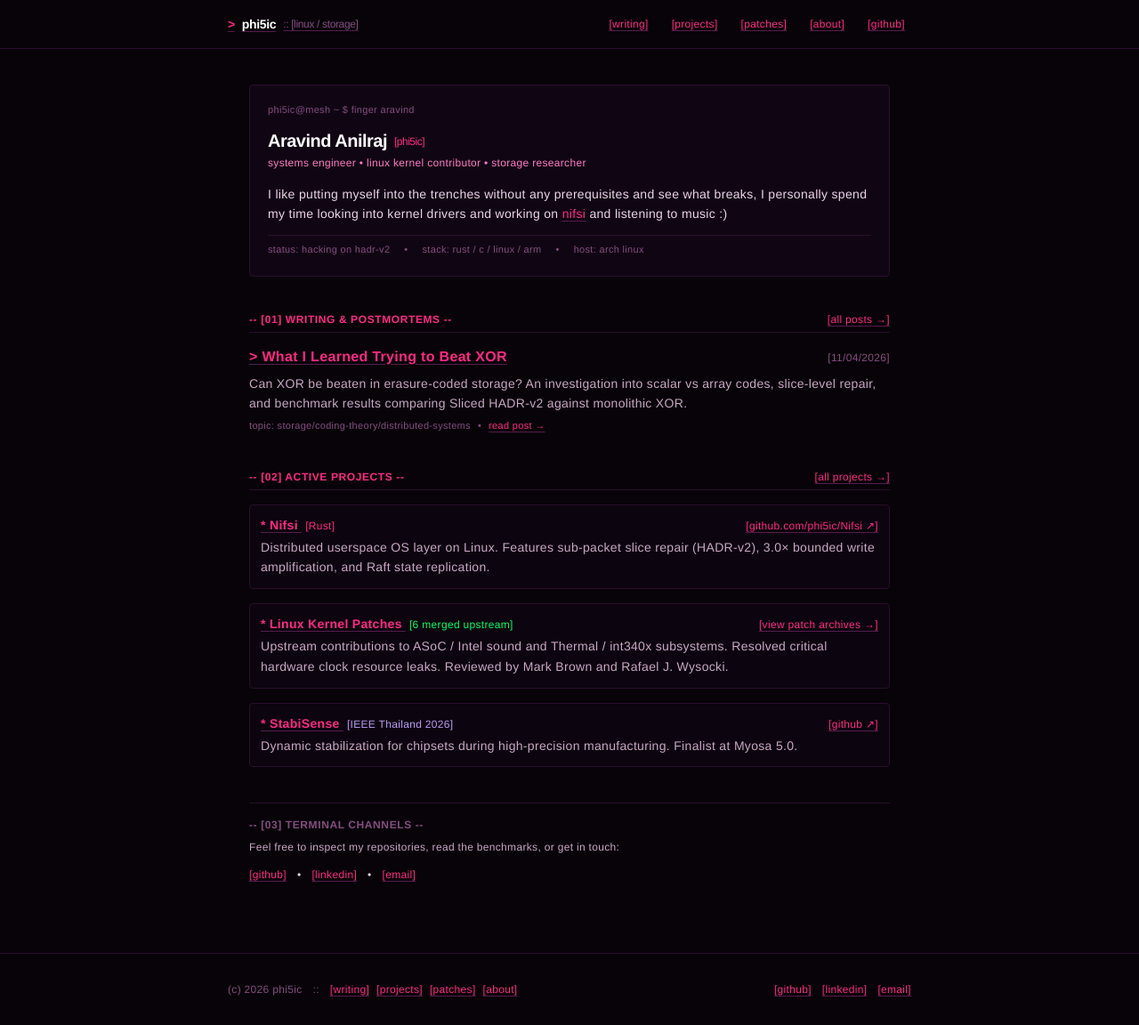
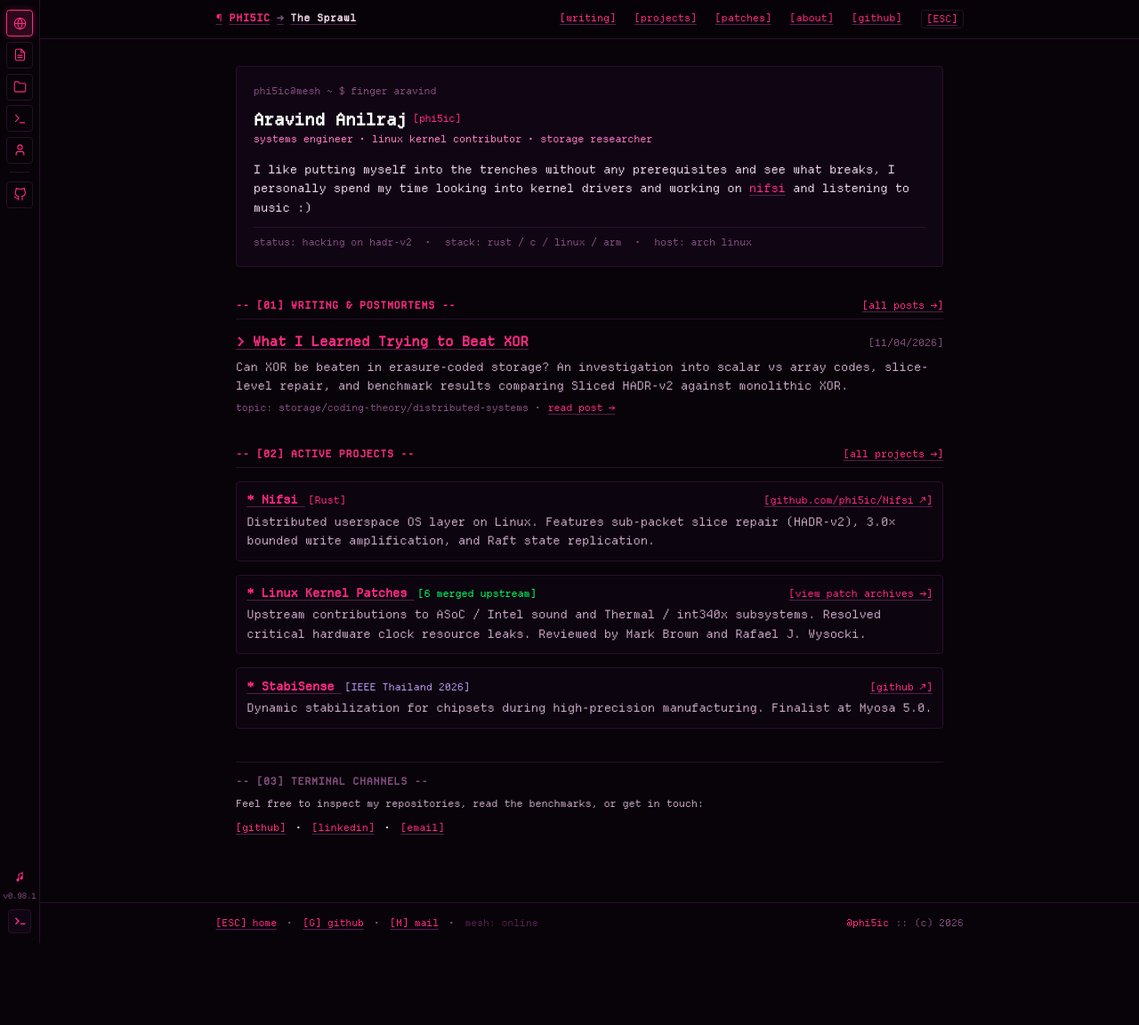
Before and after one commit to phi5ic/phi5ic.github.io, an Astro site: page / in a window 1280 px wide. Shown: the whole page at 89% size. After the commit the page ends 1060 px from the top, so only its background shows below. Built offline with nearby package versions, Linux system fonts and the light colour scheme; Astro itself is replaced by a stand-in of ours; a web font is replaced by a local one.

Commit message:
Implement Cyberspace.online UI shell with Departure Mono font and sidebar dock

```diff
--- a/src/components/Footer.astro
+++ b/src/components/Footer.astro
@@ -1,23 +1,24 @@
 ---
 ---
 
-<footer class="border-t border-[#2a0e2e] mt-20 py-8 text-xs text-[#854d80] font-mono">
-  <div class="max-w-3xl mx-auto flex flex-col sm:flex-row items-center justify-between gap-4 px-4 sm:px-0">
-    <div class="flex items-center gap-3">
-      <span>(c) 2026 phi5ic</span>
-      <span>::</span>
-      <nav class="inline-flex items-center gap-2">
-        <a href="/posts/" class="text-[#ff2a85] hover:text-[#ff79c6] no-underline">[writing]</a>
-        <a href="/projects/" class="text-[#ff2a85] hover:text-[#ff79c6] no-underline">[projects]</a>
-        <a href="/patches/" class="text-[#ff2a85] hover:text-[#ff79c6] no-underline">[patches]</a>
-        <a href="/about/" class="text-[#ff2a85] hover:text-[#ff79c6] no-underline">[about]</a>
-      </nav>
+<footer class="border-t border-[#2a0e2e] mt-20 py-4 px-4 sm:px-6 text-xs text-[#854d80] select-none bg-[#070308]">
+  <div class="max-w-4xl mx-auto flex flex-col sm:flex-row items-center justify-between gap-3">
+    <!-- Cyberspace-style hotkey status -->
+    <div class="flex flex-wrap items-center gap-3 text-[11px]">
+      <a href="/" class="text-[#854d80] hover:text-[#ff2a85] no-underline">[ESC] home</a>
+      <span>&bull;</span>
+      <a href="https://github.com/phi5ic" target="_blank" rel="noopener noreferrer" class="text-[#854d80] hover:text-[#ff2a85] no-underline">[G] github</a>
+      <span>&bull;</span>
+      <a href="mailto:aravindanilraj0702@gmail.com" class="text-[#854d80] hover:text-[#ff2a85] no-underline">[M] mail</a>
+      <span>&bull;</span>
+      <span class="text-[#551c50]">mesh: online</span>
     </div>
 
-    <div class="flex items-center gap-3">
-      <a href="https://github.com/phi5ic" target="_blank" rel="noopener noreferrer" class="no-underline text-[#ff2a85] hover:text-[#ff79c6]">[github]</a>
-      <a href="https://www.linkedin.com/in/aravind-anilraj/" target="_blank" rel="noopener noreferrer" class="no-underline text-[#ff2a85] hover:text-[#ff79c6]">[linkedin]</a>
-      <a href="mailto:aravindanilraj0702@gmail.com" class="no-underline text-[#ff2a85] hover:text-[#ff79c6]">[email]</a>
+    <!-- Identity & copyright -->
+    <div class="flex items-center gap-2 text-[11px]">
+      <span class="text-[#ff2a85]">@phi5ic</span>
+      <span>::</span>
+      <span>(c) 2026</span>
     </div>
   </div>
 </footer>
--- a/src/components/Header.astro
+++ b/src/components/Header.astro
@@ -1,4 +1,15 @@
 ---
+const pathname = Astro.url.pathname;
+const cleanPath = pathname.replace(/\/$/, '');
+const isHome = cleanPath === '' || cleanPath === '/';
+
+// Determine active section name
+let sectionName = 'The Sprawl';
+if (cleanPath.startsWith('/posts')) sectionName = 'Writing';
+else if (cleanPath.startsWith('/projects')) sectionName = 'Projects';
+else if (cleanPath.startsWith('/patches')) sectionName = 'Patches';
+else if (cleanPath.startsWith('/about')) sectionName = 'About';
+
 const navItems = [
   { label: 'writing', href: '/posts/' },
   { label: 'projects', href: '/projects/' },
@@ -8,25 +19,45 @@ const navItems = [
 ];
 ---
 
-<header class="border-b border-[#2a0e2e] py-4 mb-10 font-mono text-xs sm:text-sm">
-  <div class="max-w-3xl mx-auto flex flex-col sm:flex-row sm:items-center justify-between gap-3 px-4 sm:px-0">
-    <a href="/" class="inline-flex items-center gap-2 font-bold text-white tracking-tight no-underline hover:text-[#ff79c6] group">
-      <span class="text-[#ff2a85]">&gt;</span>
-      <span class="text-white group-hover:text-[#ff79c6]">phi5ic</span>
-      <span class="text-[#854d80] text-xs font-normal">:: [linux / storage]</span>
+<header class="border-b border-[#2a0e2e] py-3 px-4 sm:px-6 mb-8 text-xs select-none bg-[#070308]/90 sticky top-0 z-10 backdrop-blur-xs">
+  <div class="max-w-4xl mx-auto flex items-center justify-between gap-3">
+    <!-- Cyberspace breadcrumb -->
+    <a href="/" class="inline-flex items-center gap-2 font-bold text-white tracking-wide no-underline hover:text-[#ff79c6] group">
+      <span class="text-[#ff2a85] font-normal">¶</span>
+      <span class="text-[#ff2a85] tracking-wider uppercase font-bold">PHI5IC</span>
+      <span class="text-[#854d80]">&rarr;</span>
+      <span class="text-[#ecd2e8] group-hover:text-white capitalize">{sectionName}</span>
     </a>
 
-    <nav class="flex flex-wrap items-center gap-2 sm:gap-3 text-xs">
-      {navItems.map((item) => (
+    <!-- Top nav & [ESC] -->
+    <div class="flex items-center gap-2 sm:gap-4">
+      <nav class="flex flex-wrap items-center gap-1.5 sm:gap-2 text-xs">
+        {navItems.map((item) => {
+          const isActive = cleanPath === item.href.replace(/\/$/, '') || (item.href !== '/' && cleanPath.startsWith(item.href.replace(/\/$/, '')));
+          return (
             <a
               href={item.href}
               target={item.external ? '_blank' : undefined}
               rel={item.external ? 'noopener noreferrer' : undefined}
-          class="text-[#ff2a85] hover:text-[#ff79c6] hover:bg-[#1a081e] px-1.5 py-0.5 rounded-sm border border-transparent hover:border-[#ff2a85]/40 no-underline transition-all"
+              class={`px-1.5 py-0.5 rounded-sm border no-underline transition-all ${
+                isActive
+                  ? 'text-white border-[#ff2a85] bg-[#ff2a85]/20 font-bold'
+                  : 'text-[#ff2a85] border-transparent hover:border-[#ff2a85]/40 hover:text-[#ff79c6] hover:bg-[#1a081e]'
+              }`}
             >
               [{item.label}]
             </a>
-      ))}
+          );
+        })}
       </nav>
+
+      <a
+        href="/"
+        title="Return to index [ESC]"
+        class="hidden sm:inline-block text-[11px] text-[#854d80] hover:text-[#ff2a85] border border-[#2a0e2e] hover:border-[#ff2a85]/50 px-1.5 py-0.5 rounded-sm no-underline"
+      >
+        [ESC]
+      </a>
+    </div>
   </div>
 </header>
--- /dev/null
+++ b/src/components/Sidebar.astro
@@ -0,0 +1,108 @@
+---
+const pathname = Astro.url.pathname;
+
+const navItems = [
+  {
+    label: 'Home / The Sprawl',
+    href: '/',
+    active: pathname === '/' || pathname === '',
+    icon: 'globe',
+  },
+  {
+    label: 'Writing',
+    href: '/posts/',
+    active: pathname.startsWith('/posts'),
+    icon: 'file-text',
+  },
+  {
+    label: 'Projects',
+    href: '/projects/',
+    active: pathname.startsWith('/projects'),
+    icon: 'folder',
+  },
+  {
+    label: 'Patches',
+    href: '/patches/',
+    active: pathname.startsWith('/patches'),
+    icon: 'terminal',
+  },
+  {
+    label: 'About',
+    href: '/about/',
+    active: pathname.startsWith('/about'),
+    icon: 'user',
+  },
+];
+---
+
+<aside class="hidden md:flex flex-col items-center justify-between w-12 shrink-0 border-r border-[#2a0e2e] bg-[#070308] py-3 select-none z-20">
+  <div class="flex flex-col items-center gap-1.5 w-full">
+    {navItems.map((item) => (
+      <a
+        href={item.href}
+        title={item.label}
+        class={`w-8 h-8 flex items-center justify-center rounded-sm transition-all border ${
+          item.active
+            ? 'border-[#ff2a85] text-[#ff2a85] bg-[#ff2a85]/15 shadow-[0_0_8px_rgba(255,42,133,0.3)]'
+            : 'border-[#2a0e2e] text-[#854d80] hover:text-[#ff79c6] hover:border-[#ff2a85]/50 hover:bg-[#1a081e]'
+        }`}
+      >
+        {item.icon === 'globe' && (
+          <svg class="w-4 h-4" viewBox="0 0 24 24" fill="none" stroke="currentColor" stroke-width="1.75" stroke-linecap="round" stroke-linejoin="round">
+            <circle cx="12" cy="12" r="10" />
+            <path d="M12 2a14.5 14.5 0 0 0 0 20 14.5 14.5 0 0 0 0-20" />
+            <path d="M2 12h20" />
+          </svg>
+        )}
+        {item.icon === 'file-text' && (
+          <svg class="w-4 h-4" viewBox="0 0 24 24" fill="none" stroke="currentColor" stroke-width="1.75" stroke-linecap="round" stroke-linejoin="round">
+            <path d="M14 2H6a2 2 0 0 0-2 2v16a2 2 0 0 0 2 2h12a2 2 0 0 0 2-2V8z" />
+            <polyline points="14 2 14 8 20 8" />
+            <line x1="16" y1="13" x2="8" y2="13" />
+            <line x1="16" y1="17" x2="8" y2="17" />
+          </svg>
+        )}
+        {item.icon === 'folder' && (
+          <svg class="w-4 h-4" viewBox="0 0 24 24" fill="none" stroke="currentColor" stroke-width="1.75" stroke-linecap="round" stroke-linejoin="round">
+            <path d="M22 19a2 2 0 0 1-2 2H4a2 2 0 0 1-2-2V5a2 2 0 0 1 2-2h5l2 3h9a2 2 0 0 1 2 2z" />
+          </svg>
+        )}
+        {item.icon === 'terminal' && (
+          <svg class="w-4 h-4" viewBox="0 0 24 24" fill="none" stroke="currentColor" stroke-width="1.75" stroke-linecap="round" stroke-linejoin="round">
+            <polyline points="4 17 10 11 4 5" />
+            <line x1="12" y1="19" x2="20" y2="19" />
+          </svg>
+        )}
+        {item.icon === 'user' && (
+          <svg class="w-4 h-4" viewBox="0 0 24 24" fill="none" stroke="currentColor" stroke-width="1.75" stroke-linecap="round" stroke-linejoin="round">
+            <path d="M19 21v-2a4 4 0 0 0-4-4H9a4 4 0 0 0-4 4v2" />
+            <circle cx="12" cy="7" r="4" />
+          </svg>
+        )}
+      </a>
+    ))}
+
+    <div class="w-6 border-b border-[#2a0e2e] my-1"></div>
+
+    <a
+      href="https://github.com/phi5ic"
+      target="_blank"
+      rel="noopener noreferrer"
+      title="GitHub /phi5ic"
+      class="w-8 h-8 flex items-center justify-center rounded-sm transition-all border border-[#2a0e2e] text-[#854d80] hover:text-[#ff79c6] hover:border-[#ff2a85]/50 hover:bg-[#1a081e]"
+    >
+      <svg class="w-4 h-4" viewBox="0 0 24 24" fill="none" stroke="currentColor" stroke-width="1.75" stroke-linecap="round" stroke-linejoin="round">
+        <path d="M9 19c-5 1.5-5-2.5-7-3m14 6v-3.87a3.37 3.37 0 0 0-.94-2.61c3.14-.35 6.44-1.54 6.44-7A5.44 5.44 0 0 0 20 4.77 5.07 5.07 0 0 0 19.91 1S18.73.65 16 2.48a13.38 13.38 0 0 0-7 0C6.27.65 5.09 1 5.09 1A5.07 5.07 0 0 0 5 4.77a5.44 5.44 0 0 0-1.5 3.78c0 5.42 3.3 6.61 6.44 7A3.37 3.37 0 0 0 9 18.13V22" />
+      </svg>
+    </a>
+  </div>
+
+  <!-- Bottom Cyberspace rail items -->
+  <div class="flex flex-col items-center gap-2 w-full text-[10px] text-[#854d80]">
+    <span class="text-[#ff2a85] text-xs" title="listening to music :)">♫</span>
+    <span class="text-[9px] tracking-tighter text-[#854d80]">v0.98.1</span>
+    <div class="w-7 h-7 flex items-center justify-center border border-[#2a0e2e] text-[#ff2a85] text-[11px] font-bold rounded-sm bg-[#100613]" title="Mesh Terminal">
+      &gt;_
+    </div>
+  </div>
+</aside>
--- a/src/layouts/BaseLayout.astro
+++ b/src/layouts/BaseLayout.astro
@@ -2,6 +2,7 @@
 import { ClientRouter } from 'astro:transitions';
 import Header from '../components/Header.astro';
 import Footer from '../components/Footer.astro';
+import Sidebar from '../components/Sidebar.astro';
 import WelcomeOverlay from '../components/WelcomeOverlay.astro';
 import '../styles/global.css';
 
@@ -29,10 +30,8 @@ const canonicalURL = new URL(Astro.url.pathname, Astro.site);
     <link rel="shortcut icon" href="/favicon.ico" />
     <meta name="generator" content={Astro.generator} />
 
-    <!-- Google Fonts Preconnect for DotGothic16 -->
-    <link rel="preconnect" href="https://fonts.googleapis.com" />
-    <link rel="preconnect" href="https://fonts.gstatic.com" crossorigin />
-    <link href="https://fonts.googleapis.com/css2?family=DotGothic16&display=swap" rel="stylesheet" />
+    <!-- Preload Departure Mono (cyberspace terminal pixel font) -->
+    <link rel="preload" href="/fonts/DepartureMono-Regular.woff2" as="font" type="font/woff2" crossorigin="anonymous" />
 
     <!-- SEO -->
     <title>{title}</title>
@@ -80,12 +79,17 @@ const canonicalURL = new URL(Astro.url.pathname, Astro.site);
       });
     </script>
   </head>
-  <body class="flex flex-col min-h-screen text-[#ecd2e8] bg-[#070308] font-mono selection:bg-[#ff2a85] selection:text-[#070308]">
+  <body class="min-h-screen text-[#ecd2e8] bg-[#070308] selection:bg-[#ff2a85] selection:text-[#070308]">
     <WelcomeOverlay />
-    <Header />
-    <main class="flex-grow max-w-3xl w-full mx-auto px-4 sm:px-6">
-      <slot />
-    </main>
-    <Footer />
+    <div class="min-h-screen flex">
+      <Sidebar />
+      <div class="flex-1 flex flex-col min-w-0">
+        <Header />
+        <main class="flex-grow max-w-4xl w-full mx-auto px-4 sm:px-6">
+          <slot />
+        </main>
+        <Footer />
+      </div>
+    </div>
   </body>
 </html>
--- a/src/styles/global.css
+++ b/src/styles/global.css
@@ -1,10 +1,17 @@
-@import url('https://fonts.googleapis.com/css2?family=DotGothic16&display=swap');
+@font-face {
+  font-family: 'Departure Mono';
+  src: url('/fonts/DepartureMono-Regular.woff2') format('woff2');
+  font-weight: 400;
+  font-style: normal;
+  font-display: swap;
+}
+
 @import "tailwindcss";
 @import "katex/dist/katex.min.css";
 
 @theme {
-  --font-sans: 'DotGothic16', sans-serif;
-  --font-mono: 'DotGothic16', sans-serif;
+  --font-sans: 'Departure Mono', monospace;
+  --font-mono: 'Departure Mono', monospace;
 }
 
 :root {
@@ -27,20 +34,21 @@
 html {
   background-color: var(--bg);
   color: var(--text);
-  font-family: 'DotGothic16', sans-serif;
+  font-family: 'Departure Mono', monospace;
   -webkit-font-smoothing: none;
   -moz-osx-font-smoothing: grayscale;
   text-rendering: geometricPrecision;
+  image-rendering: pixelated;
   scroll-behavior: smooth;
-  font-size: 16px;
+  font-size: 15px;
 }
 
 body {
   background-color: var(--bg);
   color: var(--text);
   min-height: 100vh;
-  font-family: 'DotGothic16', sans-serif;
-  letter-spacing: 0.02em;
+  font-family: 'Departure Mono', monospace;
+  letter-spacing: -0.01em;
 }
 
 ::selection {
@@ -61,9 +69,9 @@ a:hover {
   text-decoration-color: var(--accent-bright);
 }
 
-/* LCD Matrix Code tags */
+/* Code tags */
 code, pre, kbd, samp {
-  font-family: 'DotGothic16', sans-serif !important;
+  font-family: 'Departure Mono', monospace !important;
   font-size: 0.95em;
 }
 
@@ -75,28 +83,27 @@ code, pre, kbd, samp {
   border: 1px solid var(--border);
 }
 
-/* Cyber-Magenta Prose in LCD Dot Matrix */
+/* Cyber-Magenta Prose in Departure Mono */
 .prose-minimal {
   color: #ecd2e8;
-  font-size: 1rem;
-  line-height: 1.75;
-  font-family: 'DotGothic16', sans-serif;
-  letter-spacing: 0.02em;
+  font-size: 0.95rem;
+  line-height: 1.65;
+  font-family: 'Departure Mono', monospace;
 }
 
 .prose-minimal h2 {
-  font-size: 1.35rem;
+  font-size: 1.25rem;
   font-weight: 700;
   color: #ffffff;
   margin-top: 2.5rem;
   margin-bottom: 0.75rem;
   padding-bottom: 0.3rem;
   border-bottom: 1px solid var(--border);
-  letter-spacing: 0.03em;
+  letter-spacing: 0.02em;
 }
 
 .prose-minimal h3 {
-  font-size: 1.15rem;
+  font-size: 1.1rem;
   font-weight: 700;
   color: var(--accent);
   margin-top: 1.75rem;
@@ -141,12 +148,12 @@ code, pre, kbd, samp {
   margin-bottom: 0.35rem;
 }
 
-/* LCD Matrix Tables */
+/* Cyber Tables */
 .prose-minimal table {
   width: 100%;
   margin: 1.75rem 0;
   border-collapse: collapse;
-  font-size: 0.9rem;
+  font-size: 0.85rem;
   display: block;
   overflow-x: auto;
 }
@@ -180,8 +187,8 @@ code, pre, kbd, samp {
   background-color: #0d0410 !important;
   border: 1px solid var(--border);
   overflow-x: auto;
-  font-size: 0.9rem;
-  font-family: 'DotGothic16', sans-serif !important;
+  font-size: 0.88rem;
+  font-family: 'Departure Mono', monospace !important;
 }
 
 /* Figures */
```
Also changed, not shown: public/fonts/DepartureMono-Regular.woff2 (added). Lines whose indentation alone changed are shown as unchanged.
